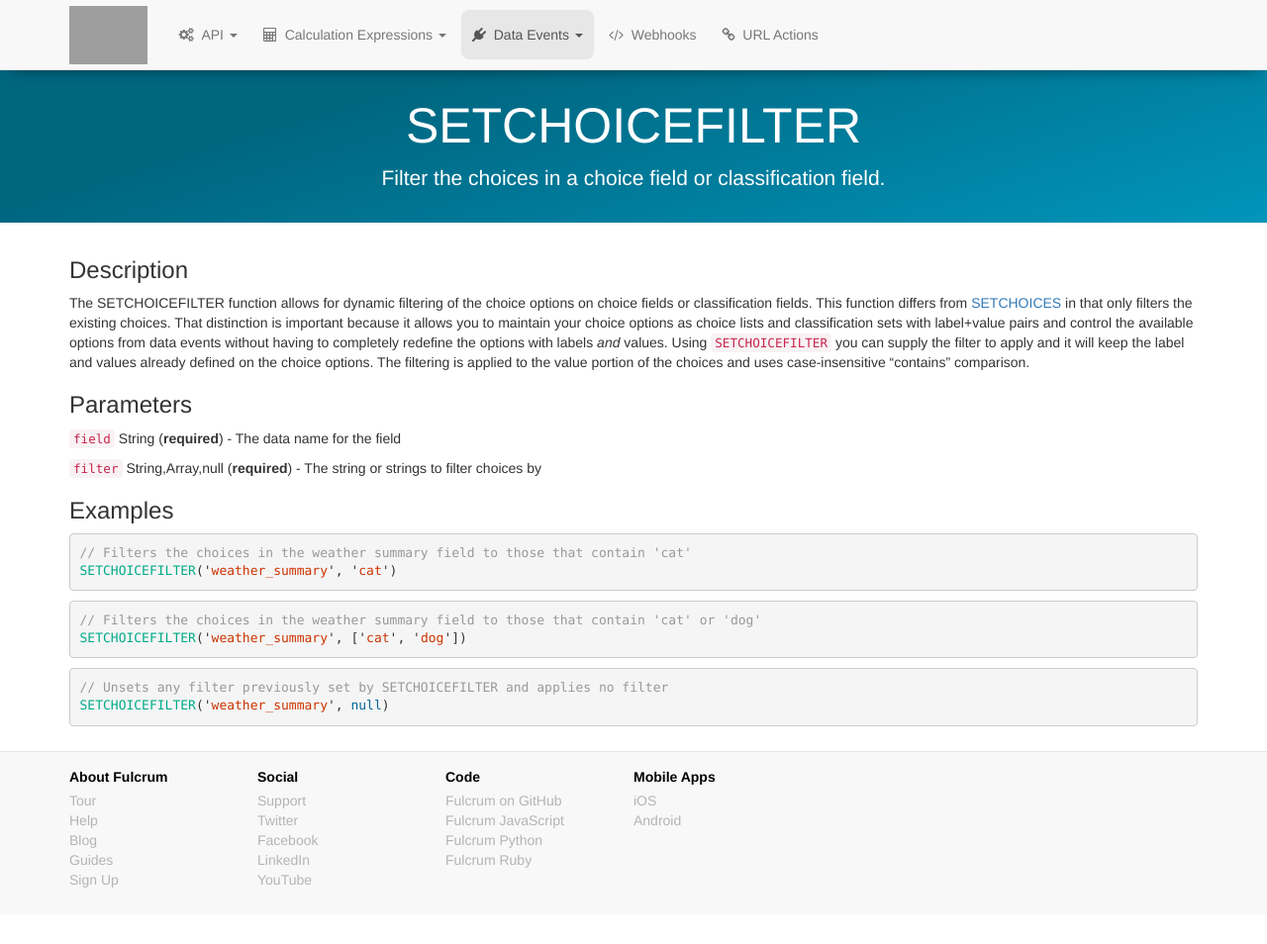
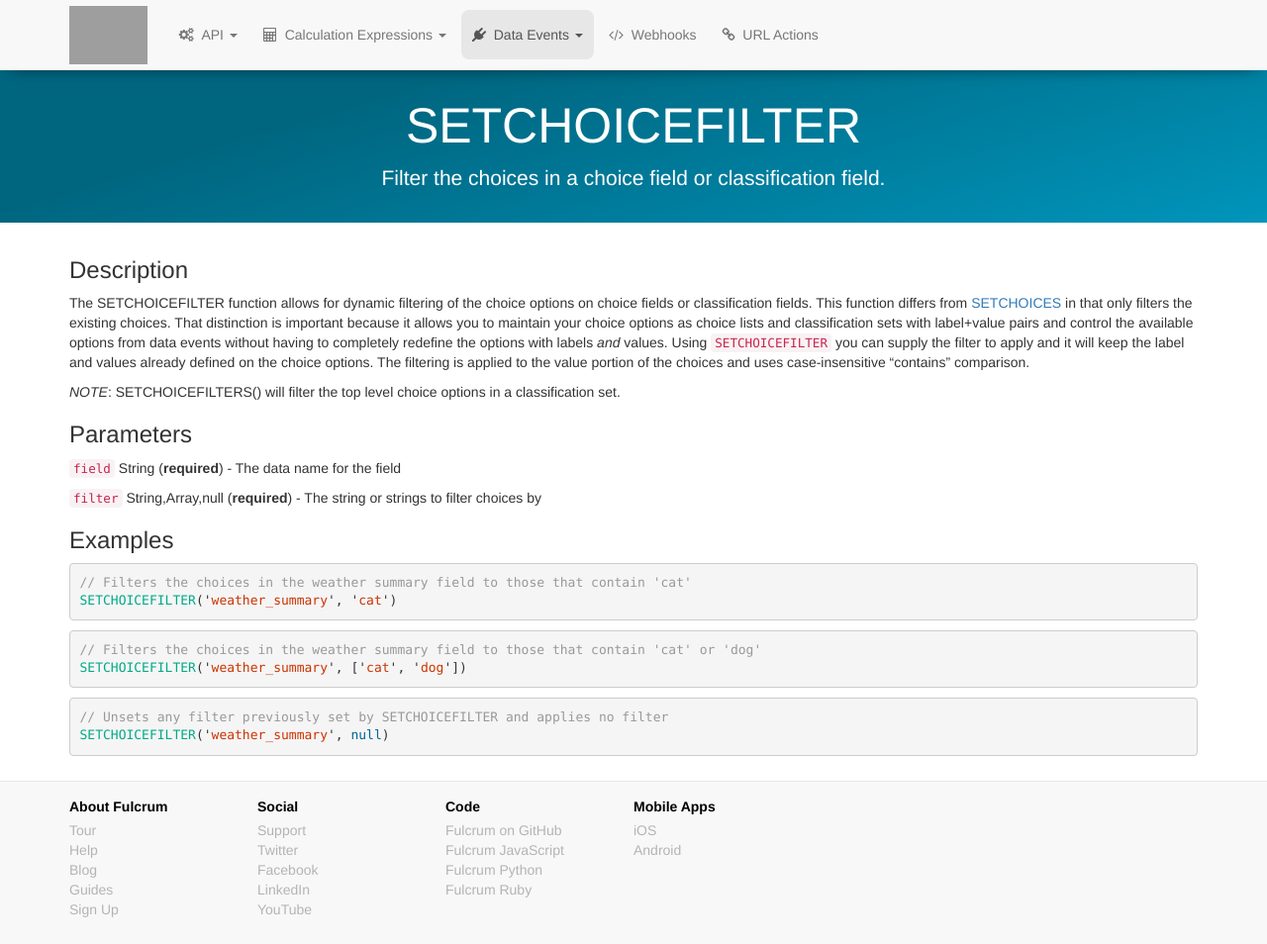
Before and after one commit to rylincoln/developer.fulcrumapp.com, a Jekyll site: the page built from _data-events/reference/setchoicefilter.md, in a window 1280 px wide and 954 px high. Shown: the whole window at 99% size. Built offline with Jekyll 4.4.1, drawn with Linux system fonts in a browser that asks for light colours; nearby versions of some CDN libraries; grey boxes are pictures that could not be loaded.

Commit message:
add clarification to setchoicefilter expression

```diff
--- a/_data-events/reference/setchoicefilter.md
+++ b/_data-events/reference/setchoicefilter.md
@@ -10,6 +10,8 @@ permalink: /data-events/reference/setchoicefilter/
 ### Description
 
 The SETCHOICEFILTER function allows for dynamic filtering of the choice options on choice fields or classification fields. This function differs from [SETCHOICES](/data-events/reference/setchoices/) in that only filters the existing choices. That distinction is important because it allows you to maintain your choice options as choice lists and classification sets with label+value pairs and control the available options from data events without having to completely redefine the options with labels *and* values. Using `SETCHOICEFILTER` you can supply the filter to apply and it will keep the label and values already defined on the choice options. The filtering is applied to the value portion of the choices and uses case-insensitive "contains" comparison.
+
+*NOTE*: SETCHOICEFILTERS() will filter the top level choice options in a classification set.
 
 ### Parameters
 
```
